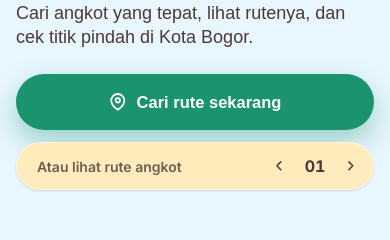
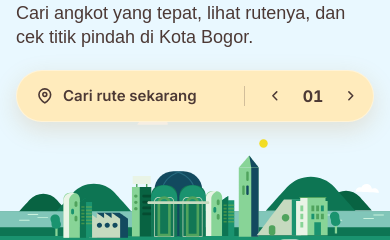
Before and after one commit to Arettaaa/project-naik-angkot, a React (Vite) app in the folder frontend/: page / in a window 390 px wide. Shown: the part 156-396 px from the top of the page. Built offline with nearby package versions, Linux system fonts and the light colour scheme; no server answers; a web font is replaced by a local one.

Commit message:
feat: add Hero component with animated city illustration and route search CTA

```diff
--- a/frontend/src/components/Hero.jsx
+++ b/frontend/src/components/Hero.jsx
@@ -68,7 +68,7 @@ export default function Hero() {
   return (
     <section
       aria-label="NAIK, teman perjalanan angkot Kota Bogor"
-      className="hero-section relative h-auto min-h-[calc(clamp(520px,100cqw,760px)+16cqw)] w-full overflow-hidden bg-[linear-gradient(180deg,#E8F6FF_0%,#E8F6FF_56%,#1A936F_56%,#1A936F_100%)] max-sm:min-h-[100svh] max-sm:bg-[linear-gradient(180deg,#E8F6FF_0%,#E8F6FF_calc(100%_-_16cqw_+_21px),#1A936F_calc(100%_-_16cqw_+_21px),#1A936F_100%)] min-[900px]:min-h-[calc(80cqw+80px+16cqw)] lg:h-[calc(84.3056cqw+16cqw)] lg:min-h-0"
+      className="hero-section relative h-auto min-h-[calc(clamp(520px,100cqw,760px)+16cqw)] w-full overflow-hidden bg-[linear-gradient(180deg,#E8F6FF_0%,#E8F6FF_56%,#1A936F_56%,#1A936F_100%)] max-sm:min-h-0 max-sm:pb-[calc(74cqw-21px)] max-sm:bg-[linear-gradient(180deg,#E8F6FF_0%,#E8F6FF_calc(100%_-_16cqw_+_21px),#1A936F_calc(100%_-_16cqw_+_21px),#1A936F_100%)] min-[900px]:min-h-[calc(80cqw+80px+16cqw)] lg:h-[calc(84.3056cqw+16cqw)] lg:min-h-0"
     >
       <div className="pointer-events-none absolute inset-0 z-0 overflow-hidden select-none" aria-hidden="true">
         <AdeganKota />
@@ -86,7 +86,7 @@ export default function Hero() {
         </p>
 
         {/* HP: CTA utama besar & jelas (satu tombol hijau penuh), pemilih nomor angkot jadi aksi sekunder */}
-        <div className="hero-muncul mt-6 flex w-full flex-col gap-3 [animation-delay:180ms] sm:hidden">
+        <div className="hidden">
           <Link
             to="/cari"
             className="flex h-14 w-full items-center justify-center gap-2.5 rounded-full bg-primary text-[16.5px] font-bold text-white shadow-[0_12px_28px_rgba(26,147,111,0.38)] transition active:scale-[0.98]"
@@ -118,8 +118,8 @@ export default function Hero() {
         </div>
 
         {/* Pill: cari rute + pilih nomor angkot untuk langsung melihat rutenya (tablet & desktop) */}
-        <div className="hero-muncul mt-4 hidden h-[52px] max-w-full items-center gap-1 rounded-full border border-white/40 bg-hero-pill pr-1.5 pl-5 shadow-sm [animation-delay:180ms] sm:mt-6 sm:inline-flex sm:h-14 lg:mt-6">
-          <Link to="/cari" className="inline-flex items-center gap-2.5 text-hero-brown transition-opacity hover:opacity-80">
+        <div className="hero-muncul mt-5 inline-flex h-[52px] max-w-full items-center gap-1 rounded-full border border-white/40 bg-hero-pill pr-1.5 pl-5 shadow-[0_8px_24px_rgba(183,121,31,0.18)] [animation-delay:180ms] max-sm:w-full sm:mt-6 sm:h-14 lg:mt-6">
+          <Link to="/cari" className="inline-flex items-center gap-2.5 text-hero-brown transition-opacity hover:opacity-80 max-sm:flex-1">
             <svg width="16" height="16" viewBox="0 0 17 17" fill="none" className="shrink-0" aria-hidden="true">
               <path
                 d="M14.5 6.9c0 4.84-6.2 8.99-6.2 8.99S2.07 11.75 2.07 6.9a6.22 6.22 0 0 1 12.43 0Z"
```
